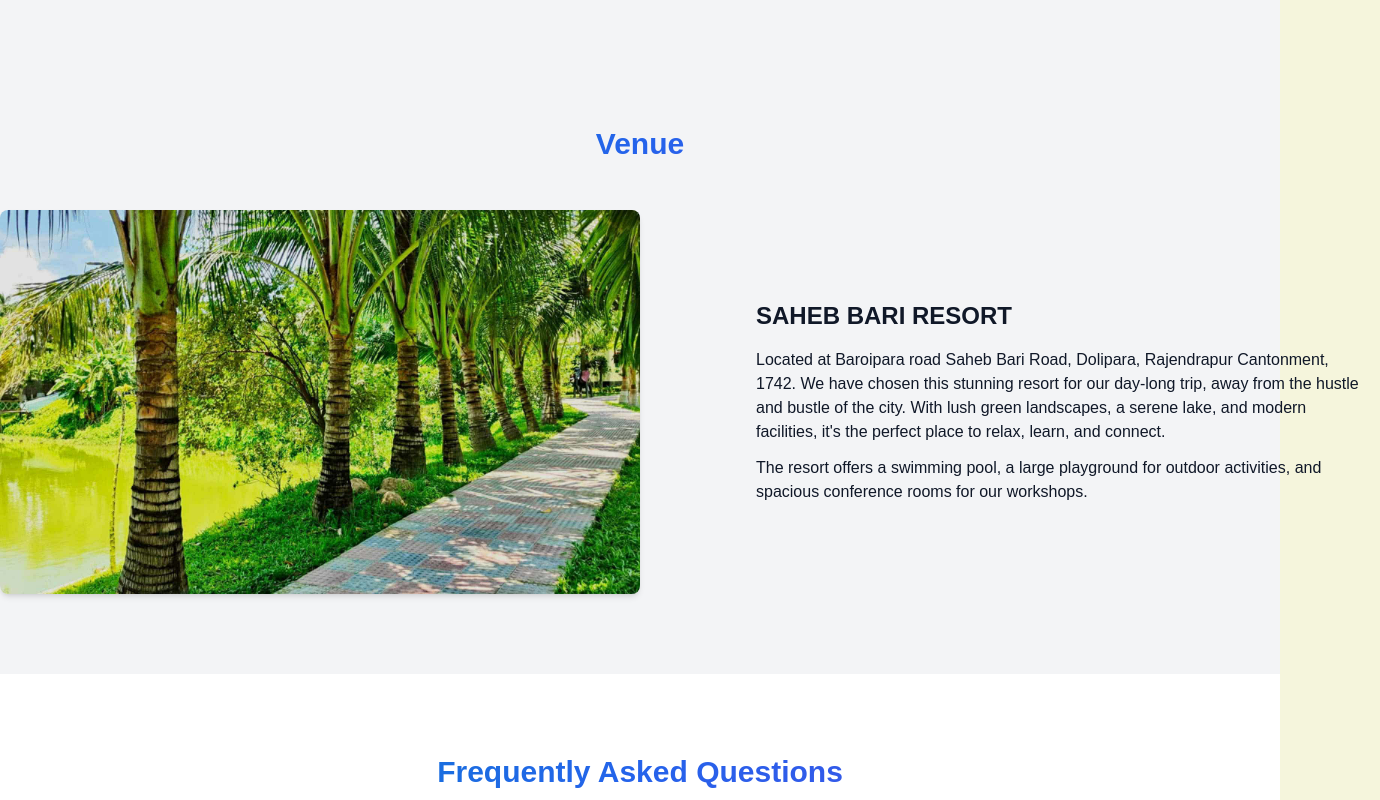
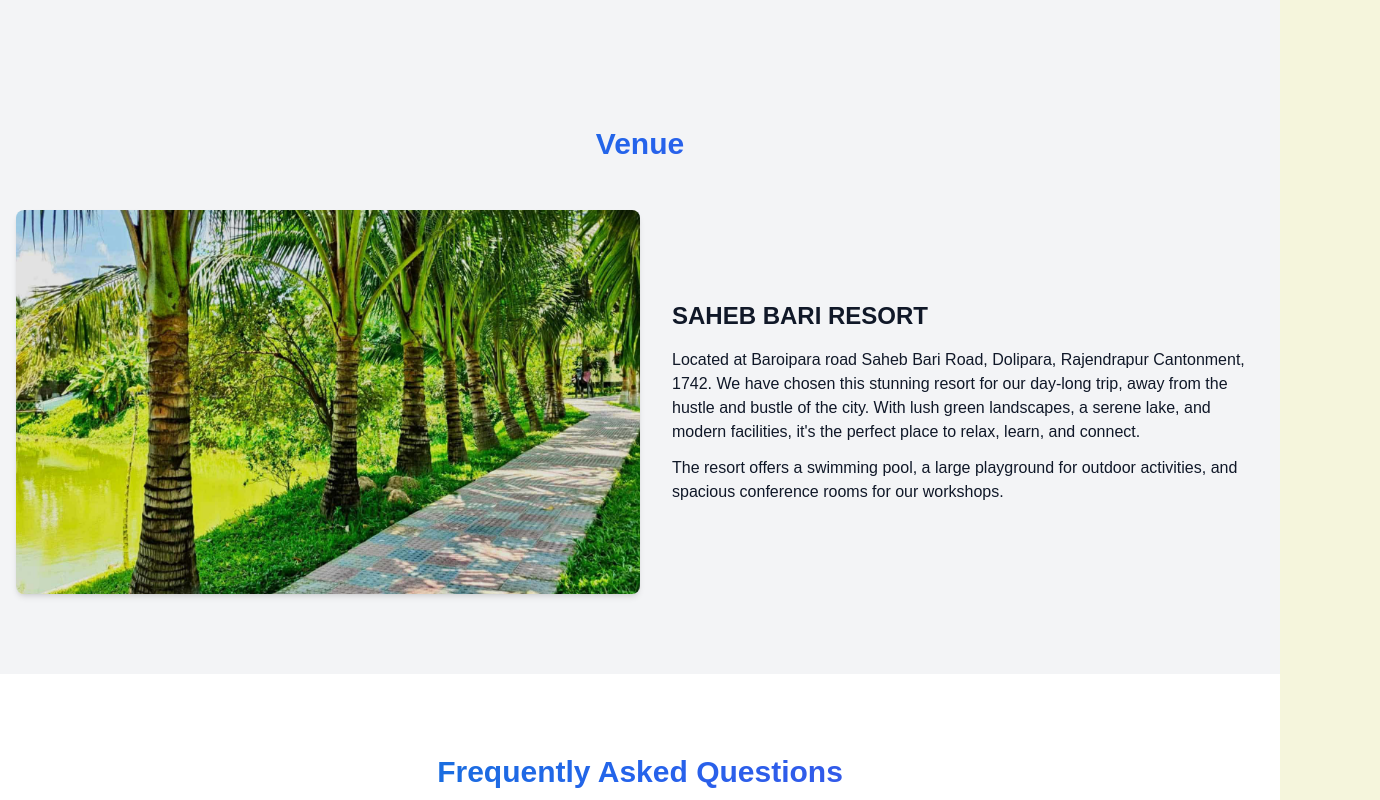
Before and after one commit to hh-abir/bucc-day-trip-2025, a Next.js app: page / in a window 1280 px wide. Shown: the part 2680-3480 px from the top of the page, 1380 px wide, since content can reach past the window. Built offline with nearby package versions, Linux system fonts and the light colour scheme.

Commit message:
asdgasdc

```diff
--- a/app/components/Venue.tsx
+++ b/app/components/Venue.tsx
@@ -33,14 +33,15 @@
 
   return (
     <section id="venue" className="py-20 bg-gray-100 text-gray-900" ref={ref}>
-      <div className="container mx-auto">
+      <div className="container mx-auto px-4">
         <h2 className="text-3xl font-bold text-center mb-12 section-title-gradient">Venue</h2>
-        <div className="flex flex-col md:flex-row items-center gap-x-0">
+        <div className="flex flex-col md:flex-row items-center gap-8">
+          {/* Image Carousel */}
           <motion.div
             initial={{ opacity: 0, x: -100 }}
             animate={inView ? { opacity: 1, x: 0 } : {}}
             transition={{ duration: 0.8 }}
-            className="md:w-1/2"
+            className="w-full md:w-1/2"
           >
             <div className="h-96 overflow-hidden rounded-lg shadow-md">
               <Slider {...settings}>
@@ -52,21 +53,21 @@
               </Slider>
             </div>
           </motion.div>
+
+          {/* Description */}
           <motion.div
             initial={{ opacity: 0, x: 100 }}
-            animate={inView ? { opacity: 1, y: 0 } : {}}
+            animate={inView ? { opacity: 1, x: 0 } : {}}
             transition={{ duration: 0.8 }}
-            className="md:w-1/2 overflow-hidden"
+            className="w-full md:w-1/2"
           >
-            <div className="p-4">
-              <h3 className="text-2xl font-bold mb-4">SAHEB BARI RESORT</h3>
-              <p className="text-base mb-3 max-w-full break-words">
-                Located at Baroipara road Saheb Bari Road, Dolipara, Rajendrapur Cantonment, 1742. We have chosen this stunning resort for our day-long trip, away from the hustle and bustle of the city. With lush green landscapes, a serene lake, and modern facilities, it's the perfect place to relax, learn, and connect.
-              </p>
-              <p className="text-base max-w-full break-words">
-                The resort offers a swimming pool, a large playground for outdoor activities, and spacious conference rooms for our workshops.
-              </p>
-            </div>
+            <h3 className="text-2xl font-bold mb-4">SAHEB BARI RESORT</h3>
+            <p className="text-base mb-3">
+              Located at Baroipara road Saheb Bari Road, Dolipara, Rajendrapur Cantonment, 1742. We have chosen this stunning resort for our day-long trip, away from the hustle and bustle of the city. With lush green landscapes, a serene lake, and modern facilities, it's the perfect place to relax, learn, and connect.
+            </p>
+            <p className="text-base">
+              The resort offers a swimming pool, a large playground for outdoor activities, and spacious conference rooms for our workshops.
+            </p>
           </motion.div>
         </div>
       </div>
```
